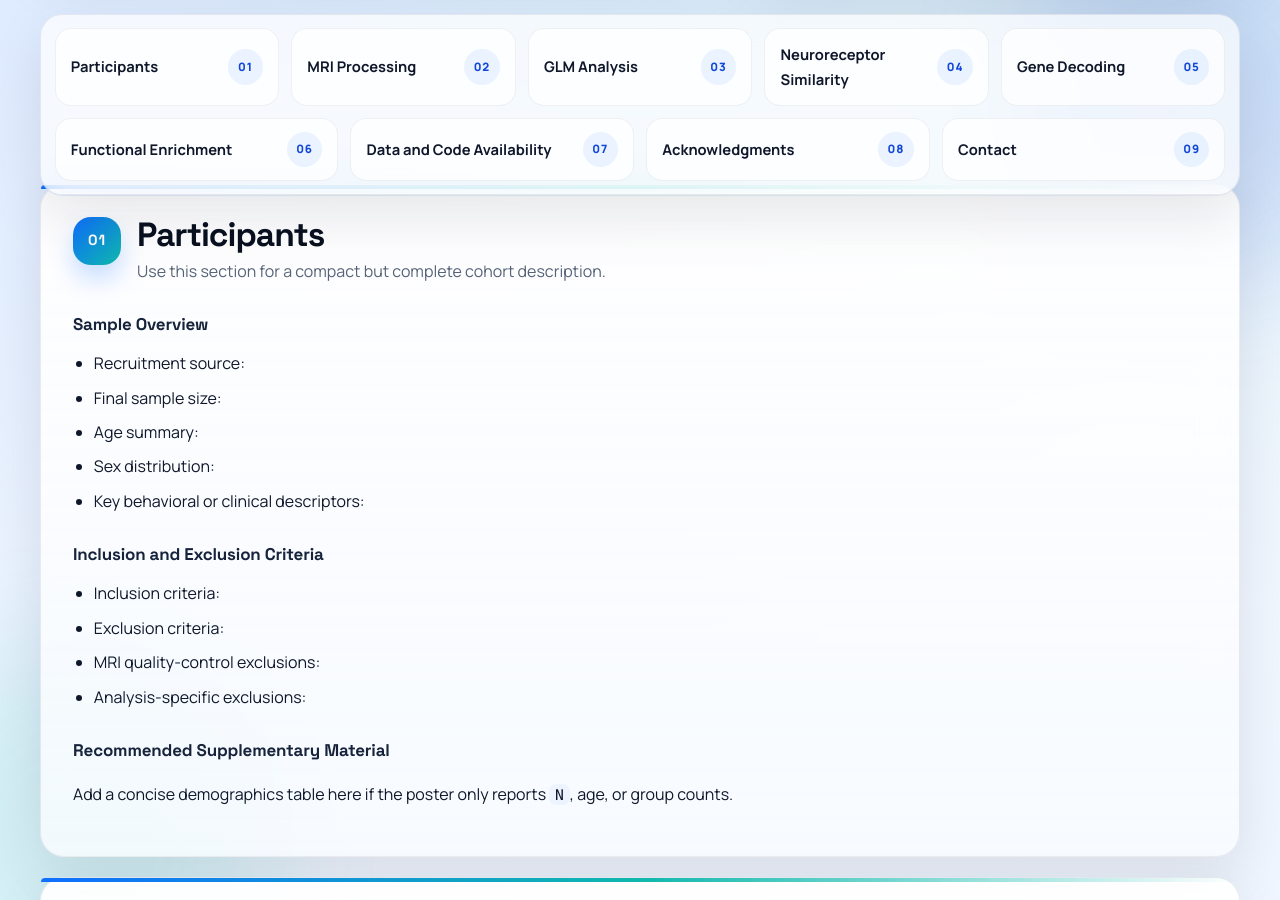
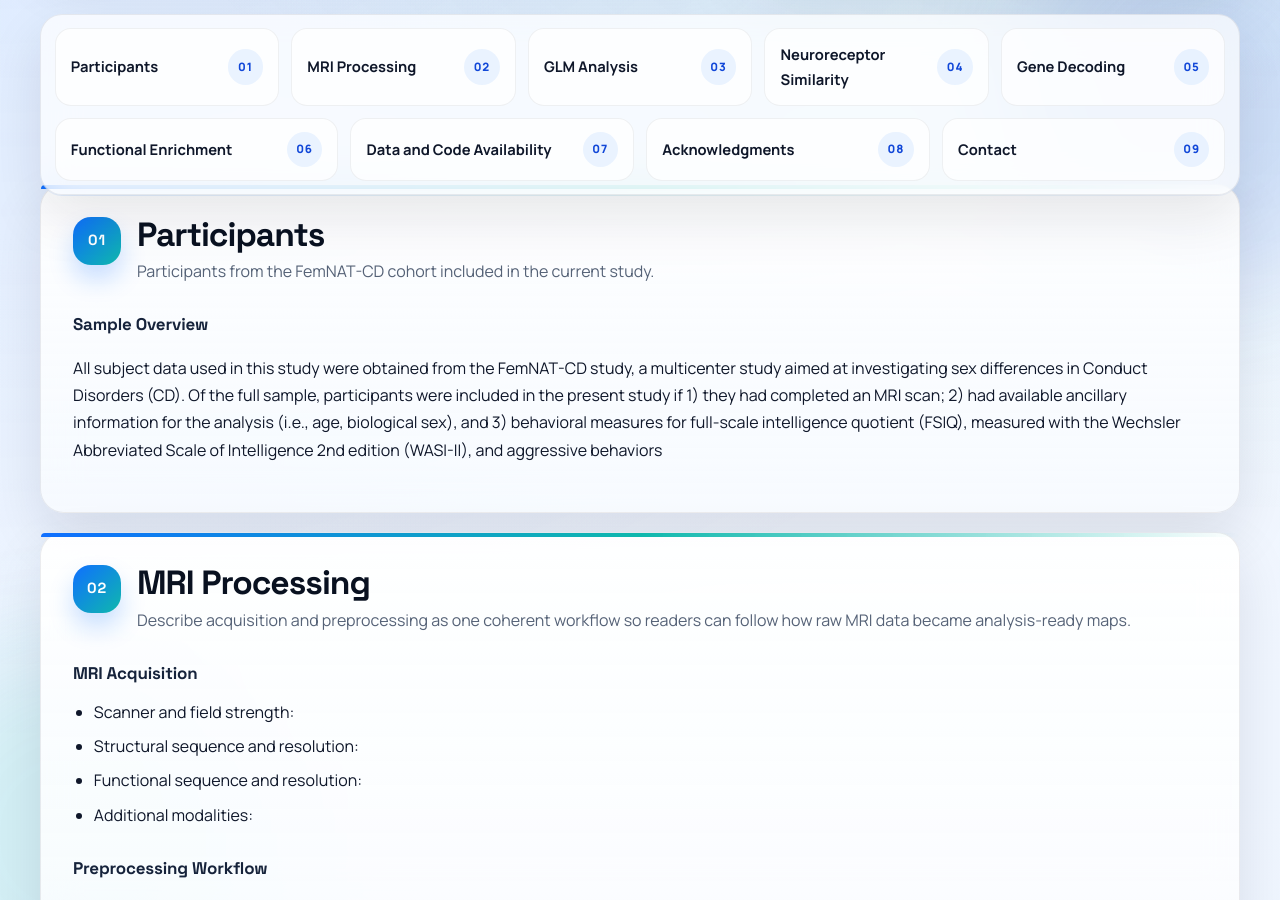
Before and after one commit to alegiac95/Aggression_ohbm26_supplementary, a Jekyll site: the page built from index.md, in a window 1280 px wide and 900 px high, scrolled down 836 px. Built offline with Jekyll 4.4.1, drawn with Linux system fonts in a browser that asks for light colours.

Commit message:
particiapnts changes

```diff
--- a/index.md
+++ b/index.md
@@ -59,28 +59,14 @@ title: Neuroanatomical and transcriptomic underpinnings of functional aggression
     <span class="section-card__index">01</span>
     <div>
       <h2>Participants</h2>
-      <p class="section-card__intro">Use this section for a compact but complete cohort description.</p>
+      <p class="section-card__intro">Participants from the FemNAT-CD cohort included in the current study.</p>
     </div>
   </div>
 
 ### Sample Overview
+All subject data used in this study were obtained from the FemNAT-CD study, a multicenter study aimed at investigating sex differences in Conduct Disorders (CD).
+Of the full sample, participants were included in the present study if 1) they had completed an MRI scan; 2) had available ancillary information for the analysis (i.e., age, biological sex), and 3) behavioral measures for full-scale intelligence quotient (FSIQ), measured with the Wechsler Abbreviated Scale of Intelligence 2nd edition (WASI-II), and aggressive behaviors
 
-- Recruitment source:
-- Final sample size:
-- Age summary:
-- Sex distribution:
-- Key behavioral or clinical descriptors:
-
-### Inclusion and Exclusion Criteria
-
-- Inclusion criteria:
-- Exclusion criteria:
-- MRI quality-control exclusions:
-- Analysis-specific exclusions:
-
-### Recommended Supplementary Material
-
-Add a concise demographics table here if the poster only reports `N`, age, or group counts.
 </section>
 
 <section class="section-card" id="mri-processing" markdown="1">
```
